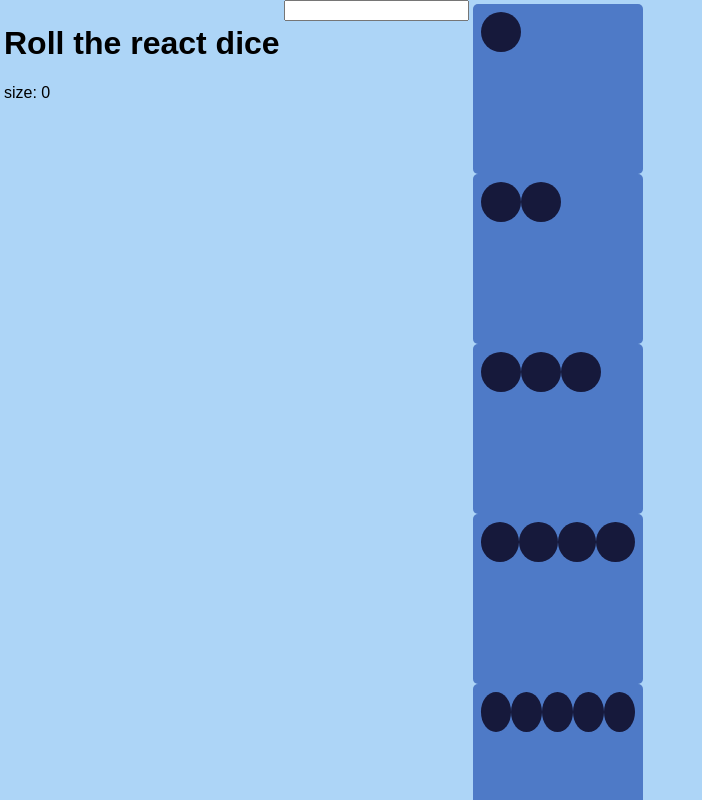
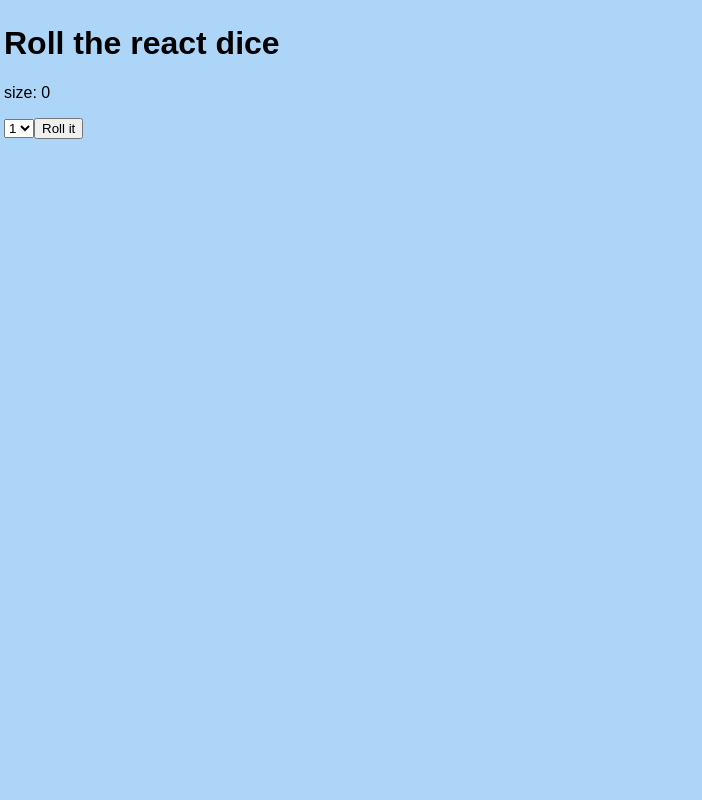
Before and after one commit to weslleyaraujo/roll-the-dice, a React (Create React App) app: page / in a window 1280 px wide. Shown: the top 800 px of the page, without its empty margins (0-702 px from the left). Built offline with nearby package versions, Linux system fonts and the light colour scheme.

Commit message:
feat(roll): adding roll action

```diff
--- a/src/App.js
+++ b/src/App.js
@@ -1,83 +1,93 @@
 import React, { Component } from 'react';
 import { Flex, Box } from 'reflexbox';
 
-import {
-  One,
-  Two,
-  Three,
-  Four,
-  Five,
-  Six,
-} from './components/Dices/Dices';
+import { arrayOf, randRange } from './utils';
+import * as Dices from './components/Dices/Dices';
 import './App.css';
 
-const ui = (state = {
+const initialState = {
   size: 0,
-}, { type, payload }) => {
+  dices: [],
+};
+
+const reducer = (state = initialState, { type, payload }) => {
   switch(type) {
-    case 'CHANGE_VALUE':
+    case 'ROLL':
+      const { keys, size } = payload;
       return {
         ...state,
-        size: payload.size,
+        size,
+        dices: arrayOf(size).map(x => keys[randRange(0, keys.length)]),
       }
     default:
       return state;
   }
 }
 
-const dices = (state = [], { type, payload }) => {
-  switch(type) {
-    default:
-      return state;
-  }
+class App extends Component {
+
+  state = {
+    ...initialState,
   }
 
-class App extends Component {
-  state = {
-    ui: ui(undefined, {}),
-    dices: dices(undefined, {}),
+  componentDidMount() {
+    this.state = reducer(undefined, {});
   }
 
   onFormSubmit(event) {
     event.preventDefault();
     const size = this.refs.size.value;
 
-    this.setState({
-      ui: ui(this.state.ui, {
-        type: 'CHANGE_VALUE',
+    if(!size) {
+      return;
+    }
+
+    this.setState(reducer(this.state, {
+      type: 'ROLL',
       payload: {
+        keys: Object.keys(Dices),
         size,
       },
-      }),
-    });
+    }));
+  }
+
+  renderDice(size) {
+    switch(size) {
+      case 'One': return <Dices.One />
+      case 'Two': return <Dices.Two />
+      case 'Three': return <Dices.Three />
+      case 'Four': return <Dices.Four />
+      case 'Five': return <Dices.Five />
+      case 'Six': return <Dices.Six />
+    }
   }
 
   render() {
-    const { size } = this.state.ui;
-
+    const { size, dices } = this.state;
     return (
       <Flex
         className="App"
-        justify="space-around"
-
         >
+        <Flex>
           <Box
             p={1}>
             <h1>Roll the react dice</h1>
             <p>size: {size}</p>
+            <form onSubmit={this.onFormSubmit.bind(this)}>
+              <select ref="size">
+                {arrayOf(6).map(x => <option value={x}>{x} </option>)}
+              </select>
+              <button type="submit">Roll it</button>
+            </form>
           </Box>
-        <form onSubmit={this.onFormSubmit.bind(this)}>
-          <input ref="size" type="number" max={4} />
-        </form>
+        </Flex>
+        <Flex>
+
           <Box
             p={1}>
-          <One />
-          <Two />
-          <Three />
-          <Four />
-          <Five />
-          <Six />
+            {dices.map(x => this.renderDice(x))}
           </Box>
+        </Flex>
       </Flex>
     );
   }
--- a/src/utils.js
+++ b/src/utils.js
@@ -1 +1,2 @@
 export const arrayOf = size => Array.apply(null, { length: size }).map((x, i) => i + 1);
+export const randRange = (x = 0, y) => Math.floor(Math.random() * y) + x;
```
Lines whose indentation alone changed are shown as unchanged.
